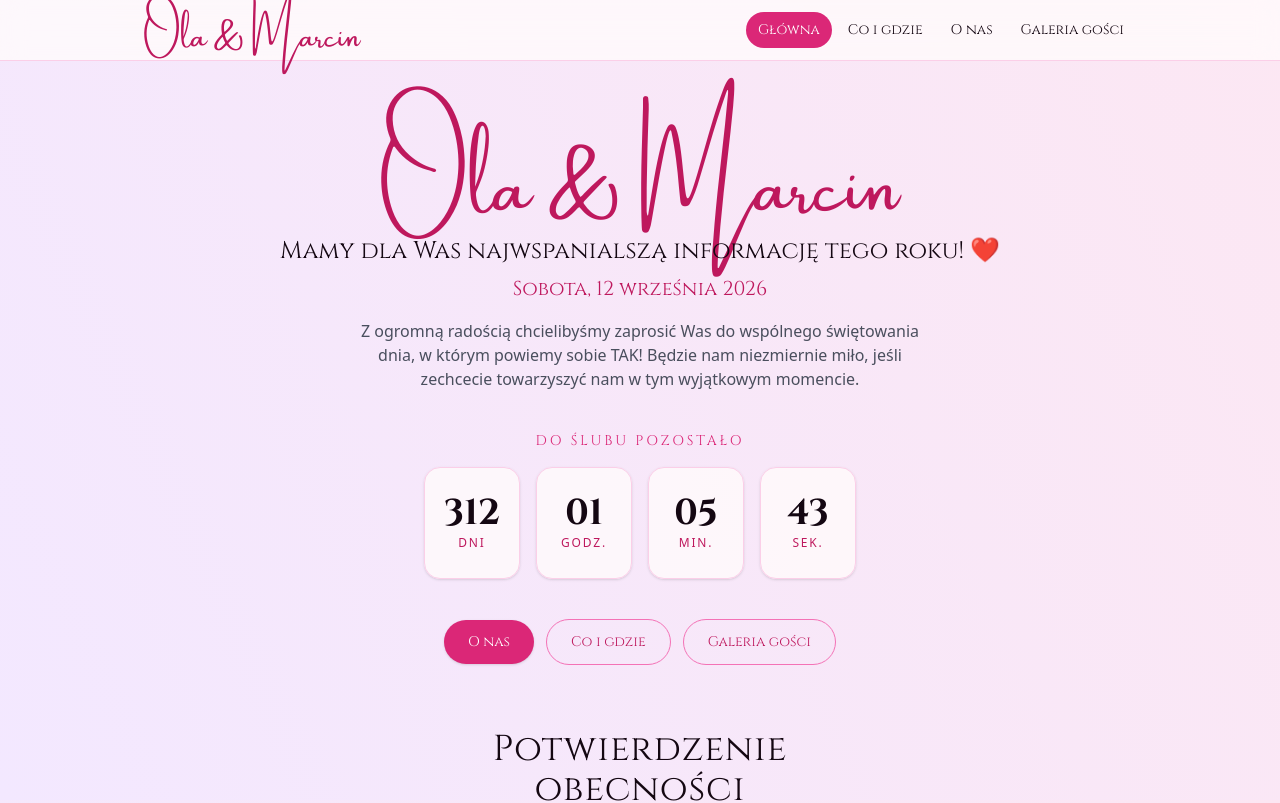
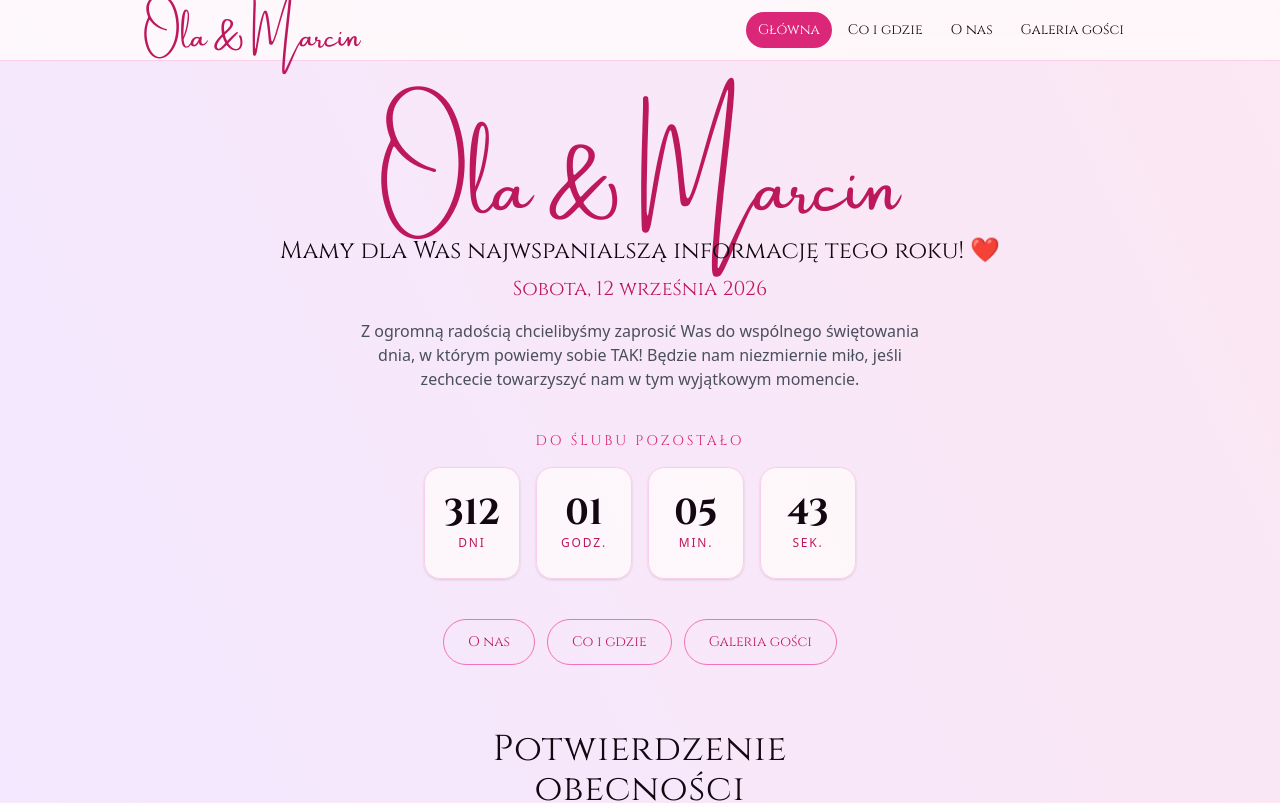
Before and after one commit to MarcinCho/Wedding_SPA, a Vue app: page / in a window 1280 px wide. Shown: the top 803 px of the page. Built offline with nearby package versions, Linux system fonts and the light colour scheme.

Commit message:
O nas: pełna wersja 0.7

```diff
--- a/src/views/HomeView.vue
+++ b/src/views/HomeView.vue
@@ -55,8 +55,8 @@ function goAbout() {
         <button
           type="button"
           @click="goAbout"
-          class="font-cinzel text-sm px-6 py-3 rounded-full bg-[color:var(--color-blush-600)] text-white shadow-sm hover:bg-[color:var(--color-blush-700)] transition-colors"
-        >
+          class="font-cinzel text-sm px-6 py-3 rounded-full border border-[color:var(--color-blush-400)] text-[color:var(--color-blush-700)] hover:bg-[color:var(--color-blush-100)] transition-colors"
+          >
           O nas
         </button>
         <button
```
